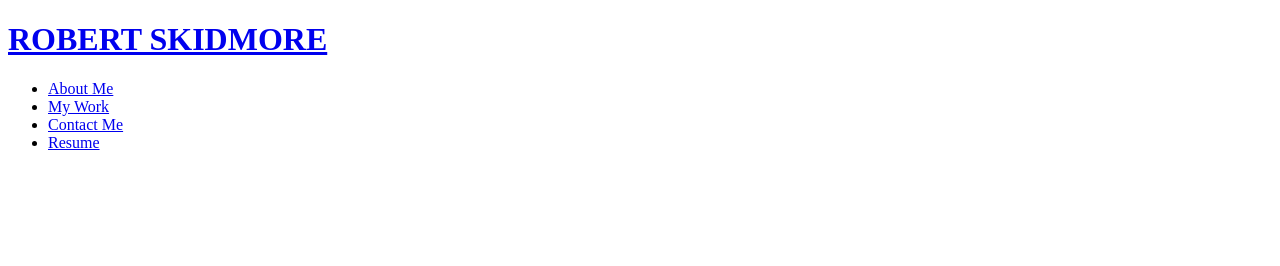
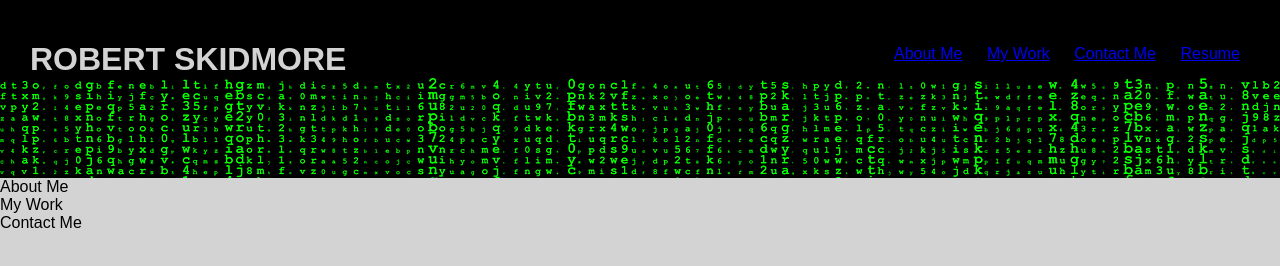
Before and after one commit to rskidmore2020/robert-skidmore-get-to-know-me, a plain HTML site: page index.html in a window 1280 px wide. Drawn offline with Linux system fonts and the light colour scheme.

Commit message:
Added Navigation, Hero and content sections

```diff
--- a/index.html
+++ b/index.html
@@ -3,13 +3,14 @@
     <head>
         <meta charset="UTF-8" />
         <title> Ge To Know Robert Skidmore</title>
-        <link rel="stylsheet" href="style.css" />
+        <link rel="stylesheet" href="style.css" />
+
     </head>
 
     <body>
         <header>
             <h1>
-                <a href="/">ROBERT SKIDMORE</a>
+                ROBERT SKIDMORE
             </h1>
             <!-- Header Navigation Links -->
             <nav>
@@ -34,7 +35,7 @@
         <!-- End of Header Navigation -->
 
         <!-- Hero Image Section -->
-        <section class="hero">
+        <section class="hero-img">
 
         </section>
         <!-- End of Hero Image Section -->
@@ -44,17 +45,25 @@
 
             <!-- About me personally and professionaly section -->
             <div class="about-me">
+                <p>
+                    About Me
+                </p>
 
             </div>
 
             <!-- My work section -->
             <div class="my-work">
+                <p>
+                    My Work
+                </p>
 
             </div>
 
             <!-- Contact me secttion -->
             <div class="contact-me">
-
+                <p>
+                    Contact Me
+                </p>
             </div>
 
         </section>
--- a/style.css
+++ b/style.css
@@ -0,0 +1,39 @@
+/* Reseting default brower's settings */
+* {
+    margin: 0;
+    padding:0;
+    box-sizing: border-box;
+}
+
+body {
+    background-color: lightgray;
+    font-family: Arial, Helvetica, sans-serif;
+}
+
+header {
+    padding: 30px 30px 0;
+    background-color: black;
+    display: flex;
+    justify-content: space-between;
+    align-items: flex-end;
+
+}
+
+header h1 {
+    color:lightgray;
+
+}
+
+header nav ul li {
+    text-decoration-color: lightgray;
+    margin: 15px 10px;
+    display: inline-flex;
+    flex-wrap: wrap;
+    justify-content: space-between;
+    align-items: flex-end;
+}
+
+.hero-img {
+    padding: 50px 35px;
+    background-image: url(./images/matrix-5361690_1280.png);
+}
```
Also changed, not shown: images/matrix-5361690_1280.png (added).
